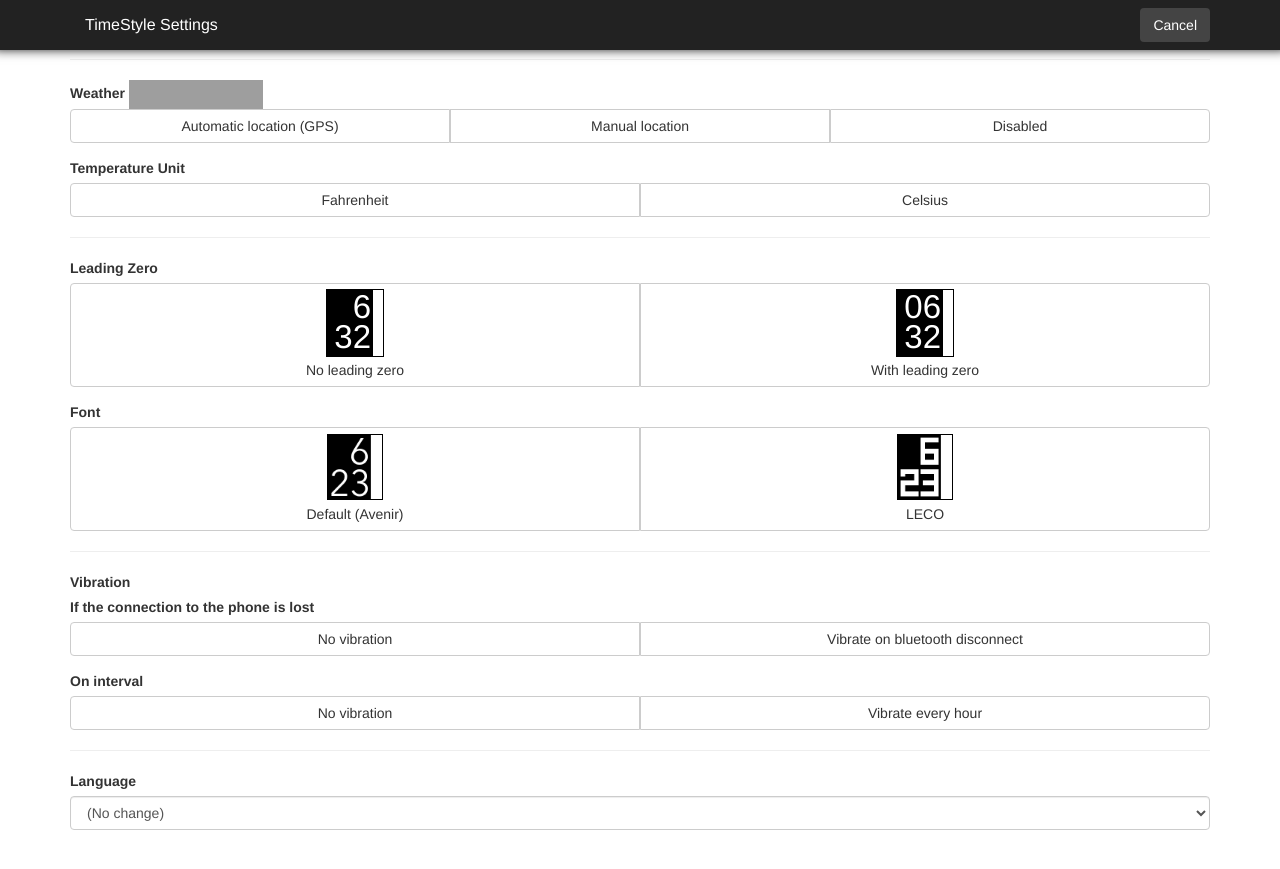
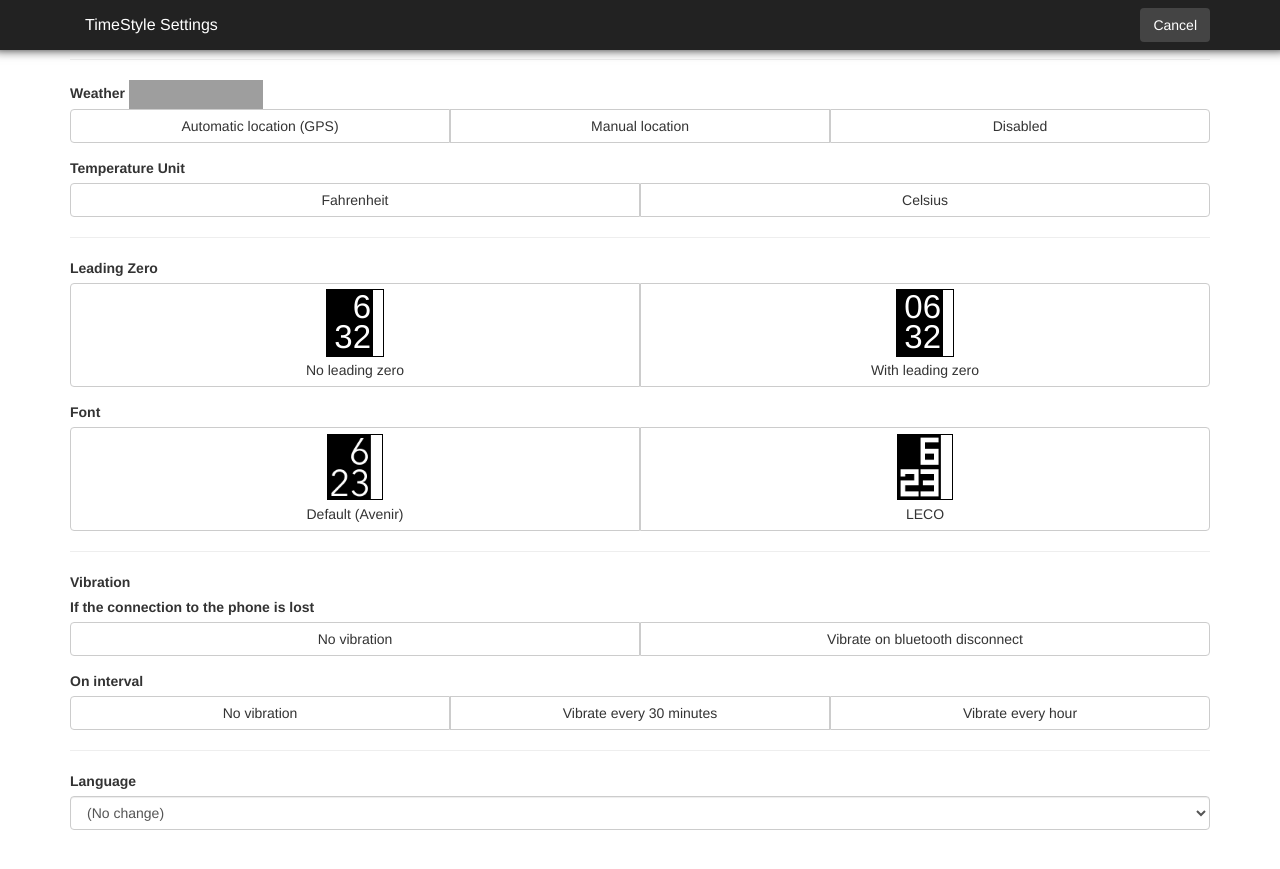
Before and after one commit to freakified/TimeStylePebble, a Jekyll site: the page built from config_bw.html, in a window 1280 px wide and 900 px high, scrolled down 584 px. Shown: the top 869 px of the window. Built offline with Jekyll 4.4.1, drawn with Linux system fonts in a browser that asks for light colours; nearby versions of some CDN libraries; grey boxes are pictures that could not be loaded.

Commit message:
Added option for half-hourly vibration

```diff
--- a/_includes/config_common_options.html
+++ b/_includes/config_common_options.html
@@ -114,6 +114,9 @@
     <label class="btn btn-default" data-setting="no" >
       <input type="radio" name="options" autocomplete="off">No vibration
     </label>
+    <label class="btn btn-default" data-setting="half" >
+      <input type="radio" name="options" autocomplete="off">Vibrate every 30 minutes
+    </label>
     <label class="btn btn-default" data-setting="yes" >
       <input type="radio" name="options" autocomplete="off">Vibrate every hour
     </label>
```
